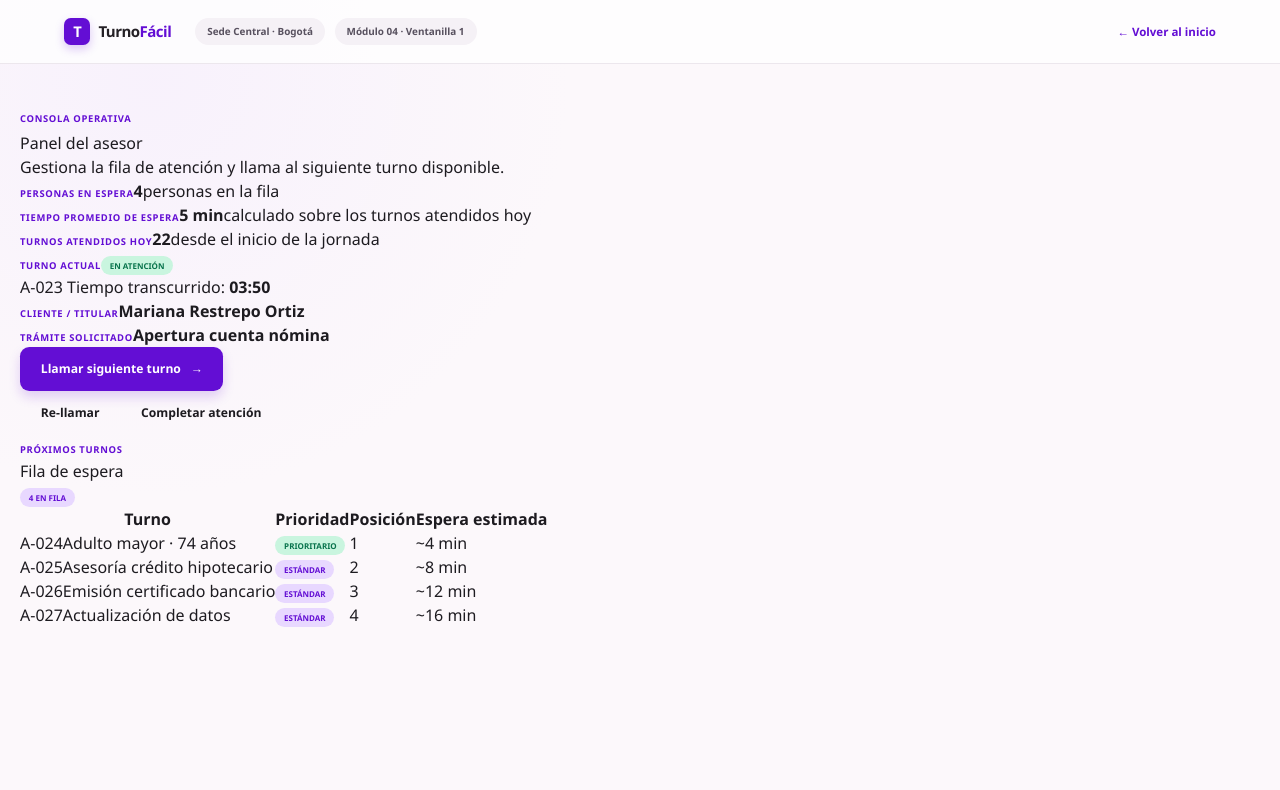
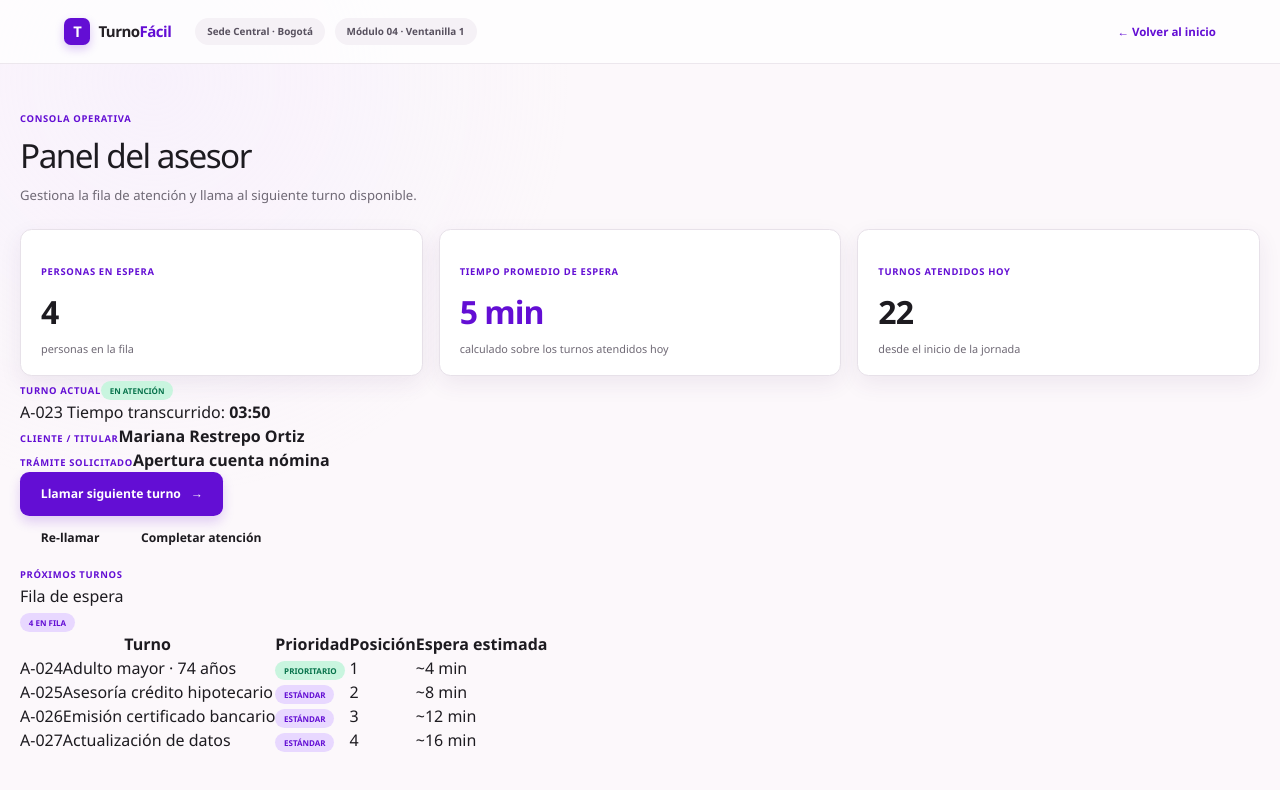
Before and after one commit to mateor32/turnos-app, an Angular app in the folder client/: page /administradores/panel in a window 1280 px wide. Shown: the top 790 px of the page. Built offline with nearby package versions, Linux system fonts and the light colour scheme.

Commit message:
💄 Add admin page heading and metric card styles

```diff
--- a/client/src/styles.css
+++ b/client/src/styles.css
@@ -776,6 +776,51 @@ a {
   padding: 1.9rem 0 3.5rem;
 }
 
+.admin-page-head h1 {
+  margin: 0.3rem 0 0.35rem;
+  font-size: clamp(1.6rem, 2.6vw, 2.1rem);
+  letter-spacing: -0.045em;
+}
+
+.admin-subtitle {
+  margin: 0;
+  color: var(--muted);
+  font-size: 0.82rem;
+}
+
+.admin-metrics {
+  display: grid;
+  grid-template-columns: repeat(3, minmax(0, 1fr));
+  gap: 1rem;
+  margin-top: 1.4rem;
+}
+
+.admin-metric-card {
+  display: flex;
+  flex-direction: column;
+  gap: 0.3rem;
+  padding: 1.1rem 1.25rem;
+  border: 1px solid var(--line);
+  border-radius: 0.72rem;
+  background: var(--surface-card);
+  box-shadow: var(--shadow-card);
+}
+
+.admin-metric-value {
+  font-size: 2rem;
+  font-weight: 800;
+  letter-spacing: -0.03em;
+}
+
+.admin-metric-value.accent {
+  color: var(--primary);
+}
+
+.admin-metric-label {
+  color: var(--muted);
+  font-size: 0.68rem;
+}
+
 @media (prefers-reduced-motion: reduce) {
   html {
     scroll-behavior: auto;
```
